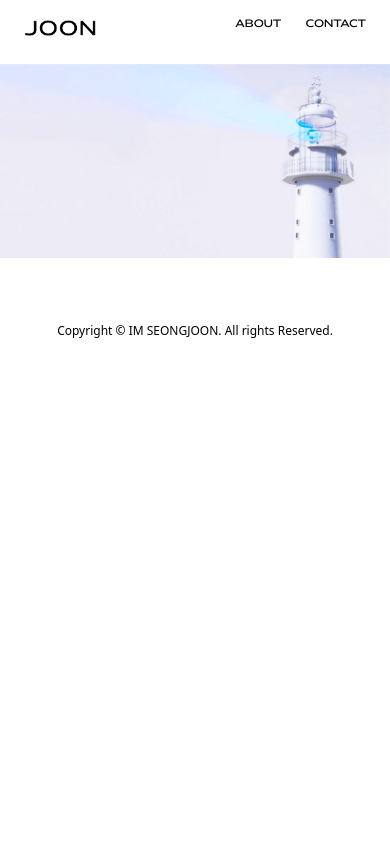
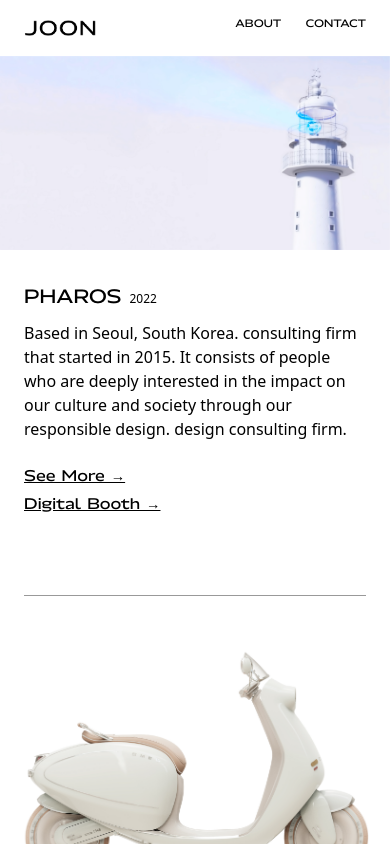
Before and after one commit to Limseongjoon/portfolio, a Next.js app: page / in a window 390 px wide. Built offline with nearby package versions, Linux system fonts and the light colour scheme.

Commit message:
[feat]scooter

```diff
--- a/components/Header.tsx
+++ b/components/Header.tsx
@@ -1,9 +1,9 @@
 import CustomImage from '../components/CustomImage';
 import Link from 'next/link';
 
-const Page = () => {
+const Header = () => {
   return (
-    <div className="fixed z-5 w-screen px-6 lg:px-12">
+    <div className="fixed z-50 w-screen px-6 lg:px-12 bg-white">
       <div className="h-5 md:h-6 lg:h-8"></div>
       <div className="flex items-start">
         <Link href="/">
@@ -30,4 +30,4 @@ const Page = () => {
   );
 };
 
-export default Page;
+export default Header;
--- a/pages/index.tsx
+++ b/pages/index.tsx
@@ -1,16 +1,64 @@
 import CustomImage from '../components/CustomImage';
 import Header from '../components/Header';
+import Link from 'next/link';
 
 const Page = () => {
   return (
-    <div className="flex flex-col items-center w-screen max-h-fit bg-white text-29xl font-pretendard">
+    <div>
       <Header />
-      <div className="h-16 md:h-20 lg:h-24"></div>
-      <CustomImage src="/images/pharos_main.png" className="w-screen lg:px-12 h-auto" />
-      <div className="h-16 lg:h-24"></div>
-      <div className="w-full h-[120px] lg:h-[240px] text-center">
-        <div className="text-xs md:text-sm lg:text-base">
-          Copyright © IM SEONGJOON. All rights Reserved.
+      <div className="flex flex-col h-screen items-center pt-14 md:pt-16 lg:pt-20">
+        <div>
+          <CustomImage src="/images/pharos_main.png" className="w-screen lg:px-12 " />
+          <div className="h-8 lg:h-10" />
+          <div className="px-6 lg:px-12">
+            <div className="flex items-baseline">
+              <div className="font-hrot text-lg lg:text-2xl pr-2 lg:pr-4">PHAROS</div>
+              <div className="text-xs lg:text-sm">2022</div>
+            </div>
+            <div className="h-3" />
+            <div className="font-light">Based in Seoul, South Korea. consulting firm that started in 2015. It consists of people who are deeply interested in the impact on our culture and society through our responsible design. design consulting firm.</div>
+            <div className="h-6" />
+            <div className="font-hrot text-tiny pr-2 lg:pr-4 underline">See More →</div>
+            <div className="h-1" />
+            <Link
+              href="http://3.35.83.107/pharosapp/templates/pharosapp/start.html"
+              target="_blank"
+              className="font-hrot text-tiny pr-2 lg:pr-4 underline"
+            >
+              Digital Booth →
+            </Link>
+            <div className="h-20" />
+            <div className="z-1 divide-y divide-black opacity-40">
+              <div></div>
+              <div></div>
+            </div>
+          </div>
+        </div>
+        <div>
+        <div className="h-12 lg:h-16" />
+          <CustomImage src="/images/scooter_main.jpeg" className="w-screen lg:px-12" />
+          <div className="h-8 lg:h-10" />
+          <div className="px-6 lg:px-12">
+            <div className="flex items-baseline">
+              <div className="font-hrot text-lg lg:text-2xl pr-2 lg:pr-4">SCOOTER</div>
+              <div className="text-xs lg:text-sm">2022</div>
+            </div>
+            <div className="h-3" />
+            <div className="font-light">Based in Seoul, South Korea. consulting firm that started in 2015. It consists of people who are deeply interested in the impact on our culture and society through our responsible design. design consulting firm.</div>
+            <div className="h-6" />
+            <div className="font-hrot text-tiny pr-2 lg:pr-4 underline">See More →</div>
+            <div className="h-20" />
+            <div className="divide-y divide-black opacity-40">
+              <div></div>
+              <div></div>
+            </div>
+          </div>
+        </div>
+        <div className="h-16 lg:h-24" />
+        <div className="w-full h-[120px] lg:h-[240px] text-center">
+          <div className="text-xs md:text-sm lg:text-base">
+            Copyright © IM SEONGJOON. All rights Reserved.
+          </div>
         </div>
       </div>
     </div>
--- a/tailwind.config.js
+++ b/tailwind.config.js
@@ -16,7 +16,7 @@ module.exports = {
       '2xs': '.625rem',
       'xs': '.75rem',
       'sm': '.875rem',
-      'tiny': '.875rem',
+      'tiny': '.9rem',
        'base': '1rem',
        'lg': '1.125rem',
        'xl': '1.25rem',
```
Also changed, not shown: public/images/scooter_main.jpeg (added).
